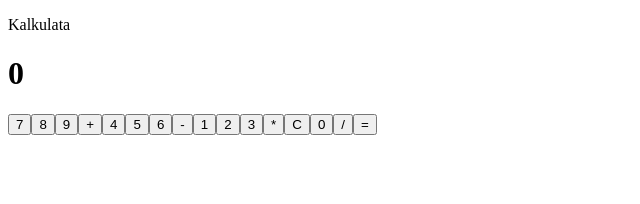
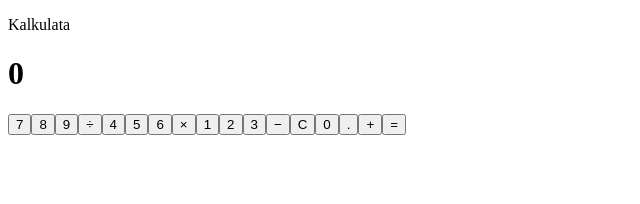
Before and after one commit to JacMan1st/First-Calculator, a React (Vite) app: page / in a window 1280 px wide. Shown: the top 204 px of the page, without its empty margins (0-640 px from the left). Built offline with nearby package versions, Linux system fonts and the light colour scheme.

Commit message:
added visually pleasing symbol i got from online. simple copy and paste. then added code to replace them so it can identify the sum as oringinal

```diff
--- a/src/App.jsx
+++ b/src/App.jsx
@@ -5,12 +5,13 @@ import './App.css';
 const App = () => {
 
   const [sum, setSum] = useState("0");
-  const buttons = ["7", "8", "9", "+", "4", "5", "6", "-", "1", "2", "3", "*", "C", "0", "/", "="];
+  const buttons = ["7", "8", "9", "÷", "4", "5", "6", "×", "1", "2", "3", "−", "C", "0", ".", "+", "="];
 
 const handleClick = (string) => {
   if (string === "=") {
+    // replaces the standard operations with tradisional
     try {
-      let expression = sum;
+      let expression = sum.replace(/÷/g, '/').replace(/×/g, '*').replace(/−/g, '-');
       setSum(evaluate(expression));
     } catch (error) {
       //  display an error message if calculation is invalid
```
